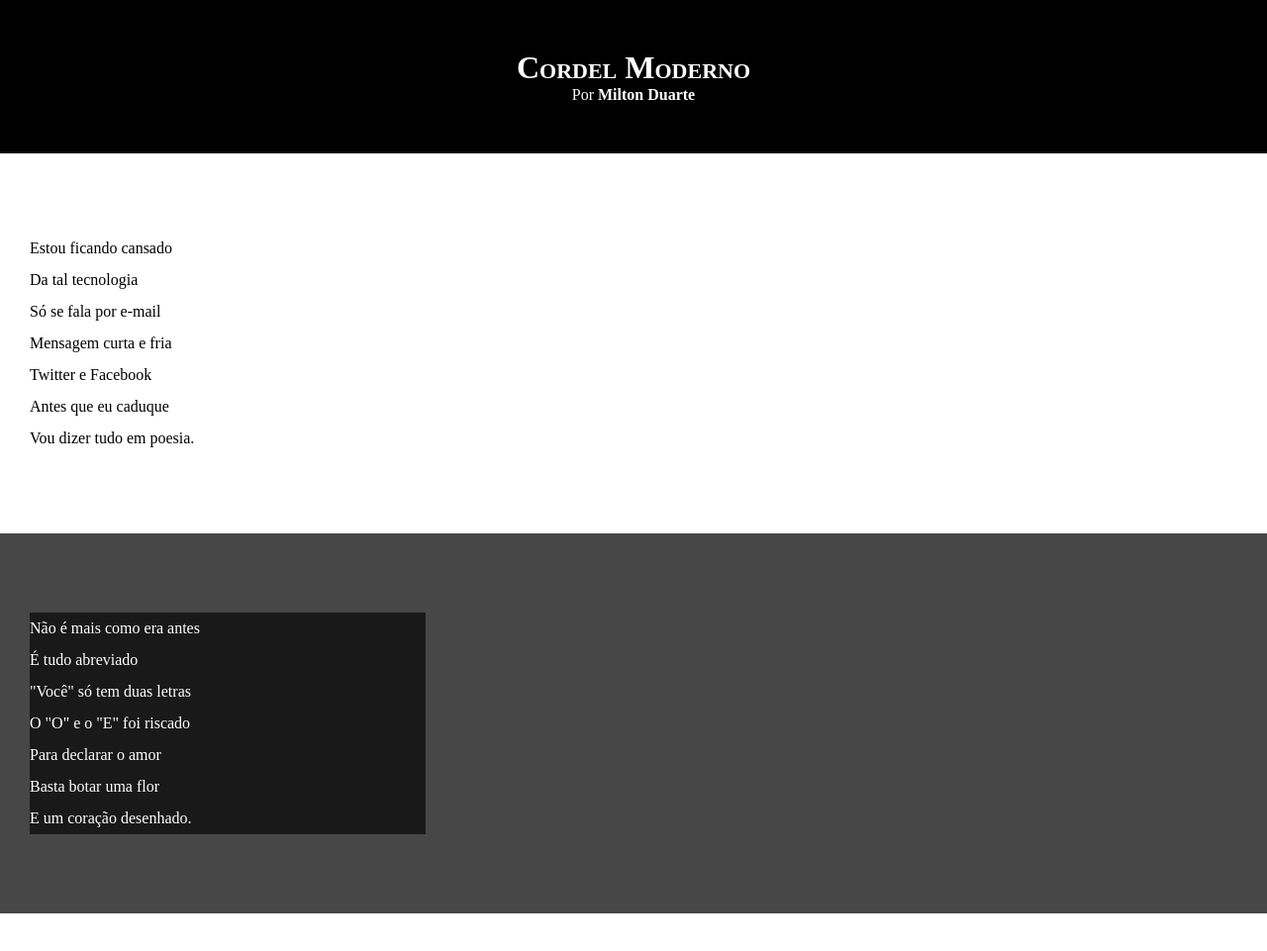
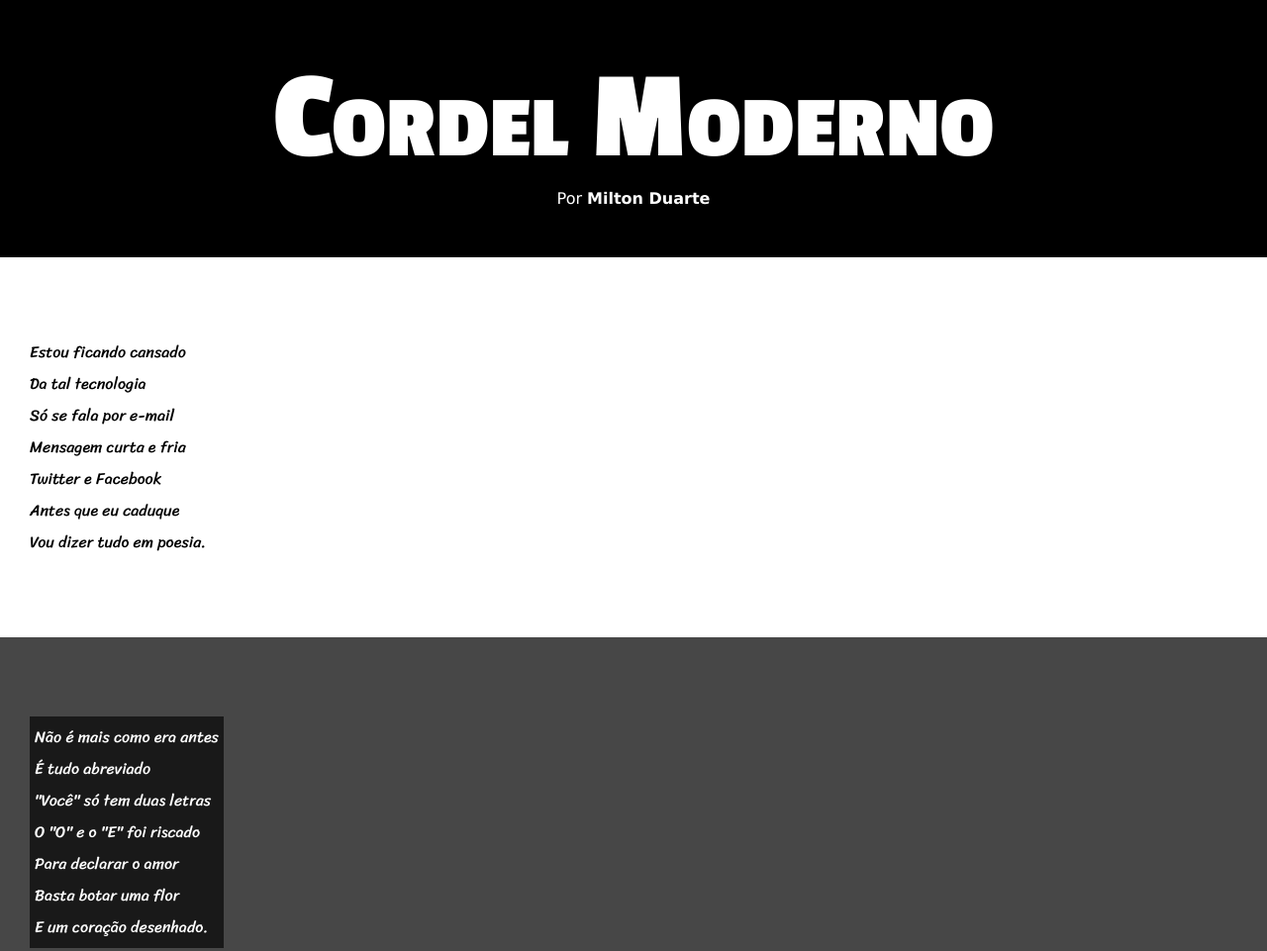
Before and after one commit to dev-silva-bruno/html-css, a plain HTML site: page desafios/d12/index.html in a window 1280 px wide. Shown: the top 961 px of the page at 99% size. Drawn offline with Linux system fonts and the light colour scheme.

Commit message:
atualização de estilos

```diff
--- a/desafios/d12/estilo/style.css
+++ b/desafios/d12/estilo/style.css
@@ -1,4 +1,14 @@
 @charset "UTF-8";
+
+@import url('https://fonts.googleapis.com/css2?family=Passion+One:wght@400;700;900&display=swap');
+
+@import url('https://fonts.googleapis.com/css2?family=Sriracha&display=swap');
+
+:root{
+    --fonte1: verdana, Geneva, tahoma, sans-serif;
+    --fonte2: "Passion One", sans-serif;
+    --fonte3: "Sriracha", cursive;
+}
 
 *{
     margin: 0px;
@@ -8,6 +18,7 @@
 html,body{
     min-height: 100vh;
     background-color: darkgrey;
+    font-family: var(--fonte1);
 }
 header{
     background-color: black;
@@ -17,6 +28,8 @@ header{
 header h1{
     padding-top: 50px;
     font-variant: small-caps;
+    font-family: var(--fonte2);
+    font-size: 10vw;
 }
 header p{
     padding-bottom: 50px;
@@ -35,6 +48,8 @@ section{
     padding-bottom: 10vh;
     line-height: 2em;
     padding-left: 30px;
+    font-family: var(--fonte3);
+    font-size: 3,5vw;
 }
 
 section.normal{
@@ -49,7 +64,8 @@ section.imagem{
 
 section.imagem > p{
     background-color: rgba(0, 0, 0, 0.644);
-    width: 400px;
+    display: inline-block;
+    padding: 5px;
 }
 
 footer{
```
